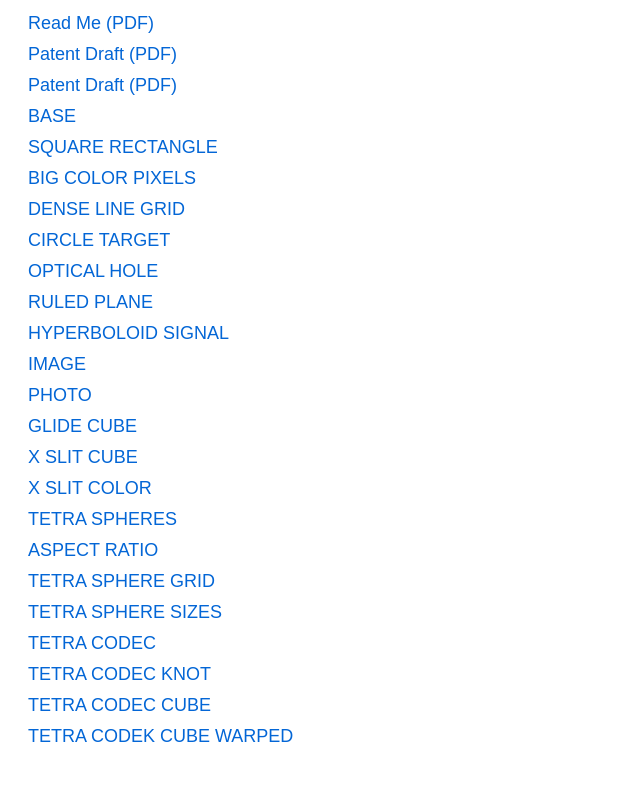
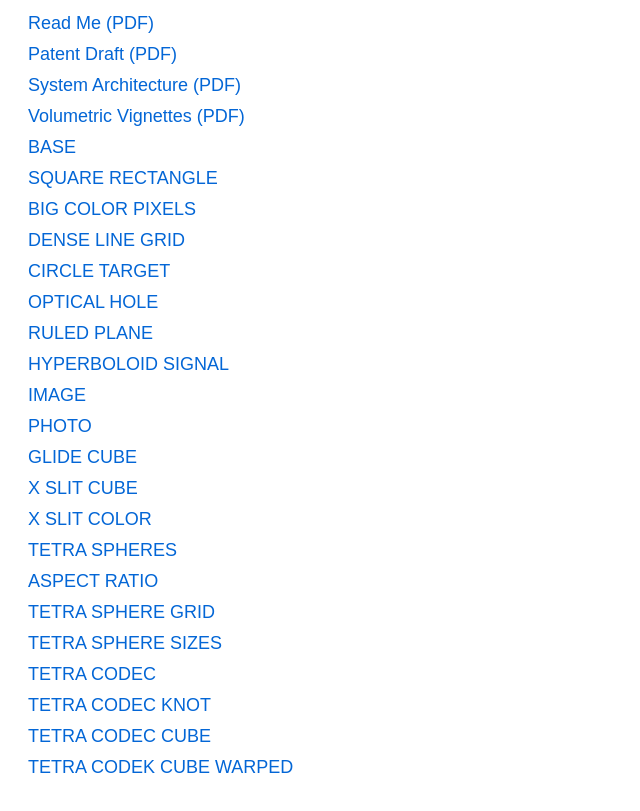
Before and after one commit to FlyingSticks/Tetra_engine_complete, a plain HTML site: page index.html in a window 1280 px wide. Shown: the part 129-940 px from the top of the page, without its empty margins (0-640 px from the left). Drawn offline with Linux system fonts and the light colour scheme.

Commit message:
Update index.html

```diff
--- a/index.html
+++ b/index.html
@@ -18,7 +18,8 @@
     <ul>
         <li><a href="Readme.pdf" target="_blank">Read Me (PDF)</a></li>
         <li><a href="README_Patent_Draft.pdf" target="_blank">Patent Draft (PDF)</a></li>
-        <li><a href="System_architecture.pdf" target="_blank">Patent Draft (PDF)</a></li>
+        <li><a href="System_architecture.pdf" target="_blank">System Architecture (PDF)</a></li>
+        <li><a href="Volumetric_vignettes.pdf" target="_blank">Volumetric Vignettes (PDF)</a></li>
 
         <li><a href="1_tetra_engine_BASE.html">BASE</a></li>
         <li><a href="2_tetra_square_rectangle.html">SQUARE RECTANGLE</a></li>
```
